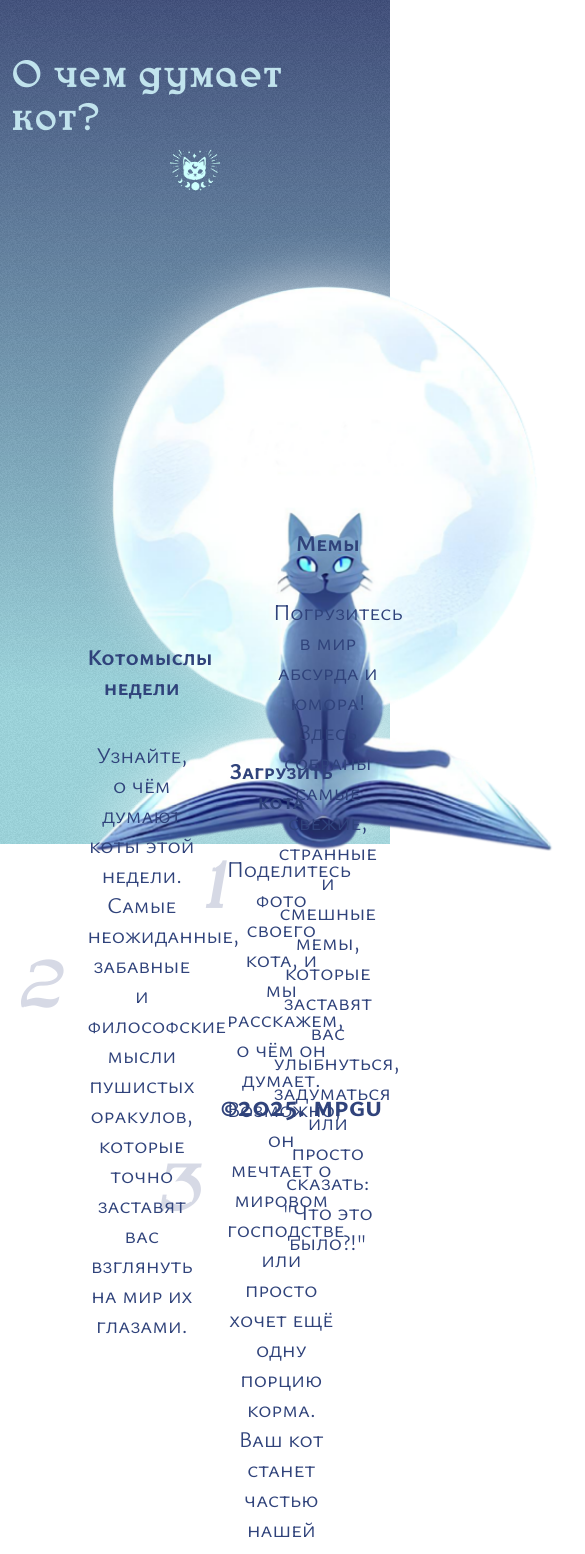
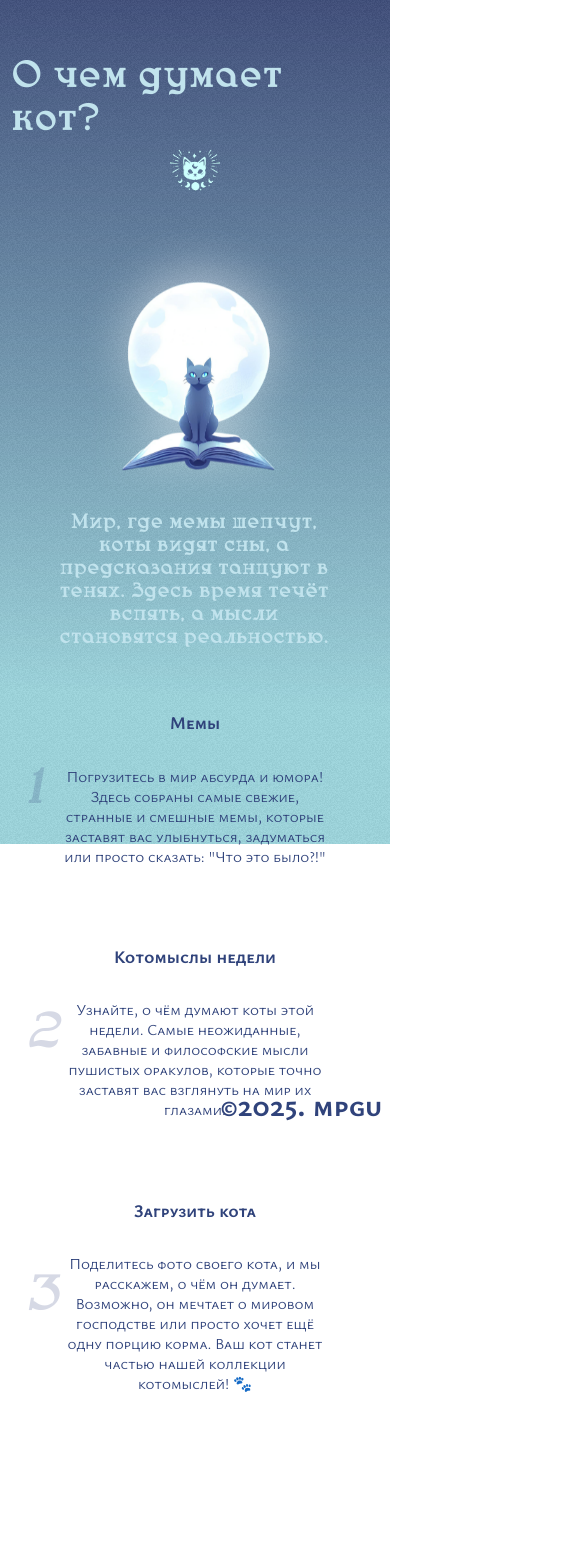
Before and after one commit to sofisofi01/cat_app_front, a Next.js app: page /about in a window 390 px wide. Shown: the top 1554 px of the page, 585 px wide, since content can reach past the window. After the commit the page ends 1431 px from the top, so only its background shows below. Built offline with nearby package versions, Linux system fonts and the light colour scheme.

Commit message:
расширение

```diff
--- a/src/pages/about/About.module.scss
+++ b/src/pages/about/About.module.scss
@@ -245,3 +245,194 @@
     transform: translateY(-20px) rotate(2deg);
   }
 }
+
+
+// XL: до 1440px
+@media (max-width: 1440px) {
+  .aboutContent {
+    .catGif {
+      width: 500px;
+      height: 500px;
+      margin-left: 250px;
+    }
+
+    .introContainer {
+      gap: 2rem;
+      right: 3%;
+      top: -5%;
+    }
+
+    h1 {
+      font-size: 2rem;
+    }
+  }
+
+  .contentBox {
+    width: 40%;
+
+    h2, p {
+      font-size: 1.3rem;
+    }
+
+    &:nth-child(1) {
+      left: 60%;
+      top: 47%;
+    }
+
+    &:nth-child(2) {
+      left: 8%;
+      top: 62%;
+    }
+
+    &:nth-child(3) {
+      left: 45%;
+      top: 77%;
+    }
+  }
+  .floatingBooks {
+    .bookLeftTop {
+      left: -70px !important;
+    }
+    .bookLeftBottom {
+      left: -70px !important;
+    }
+    .bookLeftMiddle {
+      left: -70px !important;
+    }
+
+    .bookRightTop {
+      right: -270px !important;
+    }
+    .bookRightBottom {
+      right: -270px !important;
+    }
+    .bookRightMiddle {
+      right: -270px !important;
+    }
+  }
+}
+
+// MD: до 1024px
+@media (max-width: 1024px) {
+  .aboutContent {
+    .catGif {
+      width: 400px;
+      height: 400px;
+      margin-top: 50px;
+    }
+
+    .introContainer {
+      gap: 1.5rem;
+      right: 2%;
+      top: 0%;
+    }
+
+    h1 {
+      font-size: 1.8rem;
+    }
+  }
+
+  .contentBox {
+    width: 50%;
+
+    h2, p {
+      font-size: 1.2rem;
+    }
+
+    &:nth-child(1) {
+      left: 55%;
+    }
+
+    &:nth-child(2) {
+      left: 10%;
+    }
+
+    &:nth-child(3) {
+      left: 40%;
+    }
+  }
+
+  .floatingBooks img {
+    width: 120px;
+  }
+}
+
+// SM: до 768px
+@media (max-width: 768px) {
+  .aboutContent {
+    .catGif {
+      width: 300px;
+      height: 300px;
+      margin: 30px auto 0 auto;
+      display: block;
+    }
+
+    .introContainer {
+      flex-direction: column;
+      align-items: center;
+      gap: 1.2rem;
+      width: 100%;
+      right: 0;
+      position: relative;
+      top: 0;
+    }
+
+    h1 {
+      font-size: 1.5rem;
+      text-align: center;
+      padding: 0 1rem;
+    }
+  }
+
+  .boxContainer {
+    display: flex;
+    flex-direction: column;
+    align-items: center;
+  }
+
+  .contentBox {
+    position: relative !important;
+    width: 85%;
+    left: auto !important;
+    top: auto !important;
+    margin: 1.5rem 0;
+    padding: 0 1rem;
+
+    &::before {
+      left: -1rem;
+      font-size: 3rem;
+    }
+
+    h2, p {
+      font-size: 1rem;
+    }
+  }
+
+  .floatingBooks img {
+    display: none;
+  }
+}
+
+// XS: до 425px
+@media (max-width: 425px) {
+  .aboutContent {
+    .catGif {
+      width: 200px;
+      height: 200px;
+    }
+
+    h1 {
+      font-size: 1.3rem;
+    }
+  }
+
+  .contentBox {
+    h2 {
+      font-size: 1.1rem;
+    }
+
+    p {
+      font-size: 0.95rem;
+    }
+  }
+}
```
